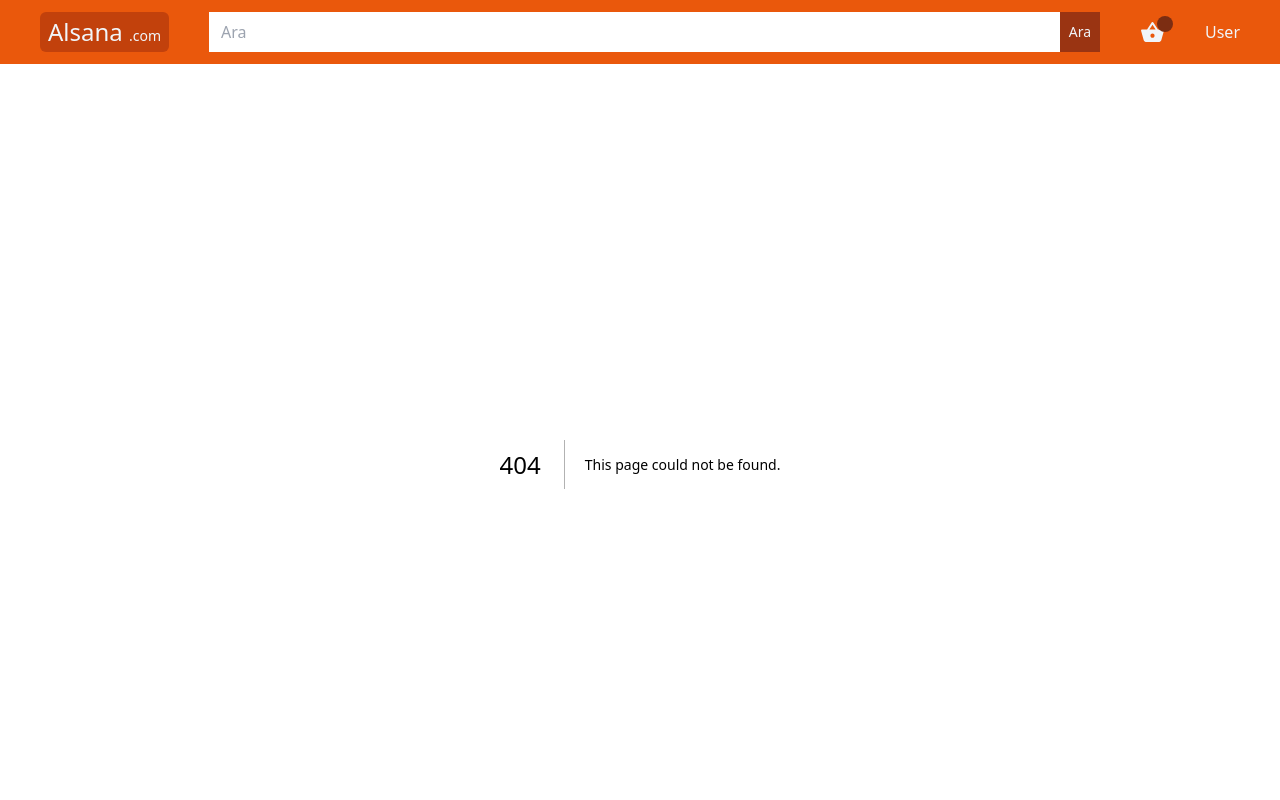
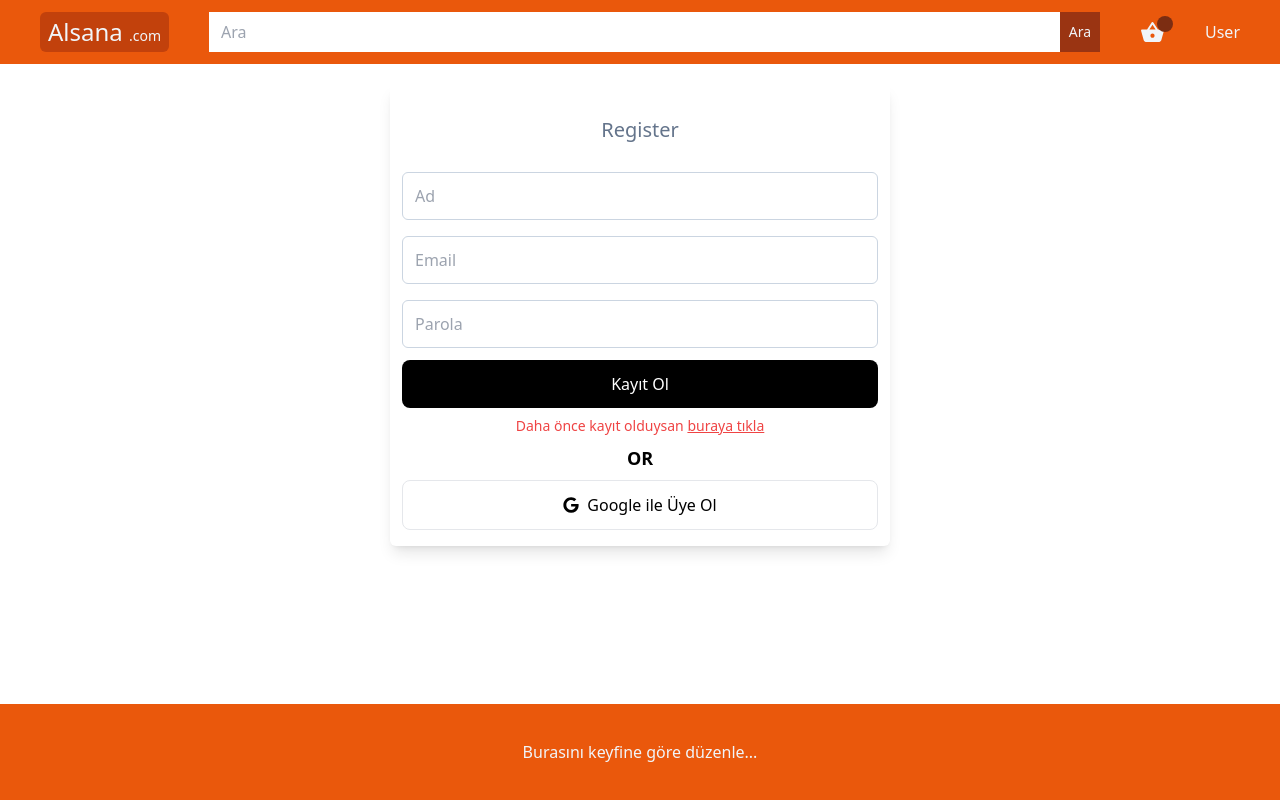
Before and after one commit to Yusfdemir/E-commerce-next, a Next.js app: page /register in a window 1280 px wide. Before the commit this address had no page. Shown: the top 800 px of the page. Built offline with nearby package versions, Linux system fonts and the light colour scheme.

Commit message:
ders 5 kodları

```diff
--- /dev/null
+++ b/app/components/auth/LoginClient.tsx
@@ -0,0 +1,37 @@
+"use client"
+import React from 'react'
+import AuthContainer from '../containers/AuthContainer'
+import Heading from '../general/Heading'
+import Input from '../general/Input'
+import Button from '../general/Button'
+import { FieldValues, SubmitHandler, useForm } from 'react-hook-form'
+import { FaGoogle } from 'react-icons/fa'
+import Link from 'next/link'
+
+const LoginClient = () => {
+    const {
+        register,
+        handleSubmit,
+        watch,
+        formState: { errors },
+      } = useForm<FieldValues>()
+      const onSubmit: SubmitHandler<FieldValues> = (data) => {
+        console.log(data)
+    }
+  return (
+    <AuthContainer>
+        <div className='w-full md:w-[500px] p-3 shadow-lg rounded-md'>
+            <Heading text='Login' center/>
+            <Input placeholder='Email' type='text' id='email' required register={register} errors={errors}/>
+            <Input placeholder='Parola' type='password' id='password' required register={register} errors={errors}/>
+            <Button text='Giriş Yap' onClick={handleSubmit(onSubmit)}/>
+            <div className='text-center text-sm my-2 text-red-500'>Daha önce kayıt olmadıysa <Link className='underline' href={"/register"}>buraya tıkla</Link></div>
+            <div className='text-center my-2 font-bold text-lg'>OR</div>
+            <Button text='Google ile Giriş Yap' outline icon={FaGoogle} onClick={()=>{}}/>
+
+        </div>
+    </AuthContainer>
+  )
+}
+
+export default LoginClient
--- /dev/null
+++ b/app/components/auth/RegisterClient.tsx
@@ -0,0 +1,38 @@
+"use client"
+import React from 'react'
+import AuthContainer from '../containers/AuthContainer'
+import Heading from '../general/Heading'
+import Input from '../general/Input'
+import Button from '../general/Button'
+import { FieldValues, SubmitHandler, useForm } from 'react-hook-form'
+import { FaGoogle } from 'react-icons/fa'
+import Link from 'next/link'
+
+const RegisterClient = () => {
+    const {
+        register,
+        handleSubmit,
+        watch,
+        formState: { errors },
+      } = useForm<FieldValues>()
+      const onSubmit: SubmitHandler<FieldValues> = (data) => {
+        console.log(data)
+    }
+  return (
+    <AuthContainer>
+        <div className='w-full md:w-[500px] p-3 shadow-lg rounded-md'>
+            <Heading text='Register' center/>
+            <Input placeholder='Ad' type='text' id='name' required register={register} errors={errors}/>
+            <Input placeholder='Email' type='text' id='email' required register={register} errors={errors}/>
+            <Input placeholder='Parola' type='password' id='password' required register={register} errors={errors}/>
+            <Button text='Kayıt Ol' onClick={handleSubmit(onSubmit)}/>
+            <div className='text-center text-sm my-2 text-red-500'>Daha önce kayıt olduysan <Link className='underline' href={"/login"}>buraya tıkla</Link></div>
+            <div className='text-center my-2 font-bold text-lg'>OR</div>
+            <Button text='Google ile Üye Ol' outline icon={FaGoogle} onClick={()=>{}}/>
+
+        </div>
+    </AuthContainer>
+  )
+}
+
+export default RegisterClient
--- /dev/null
+++ b/app/components/containers/AuthContainer.tsx
@@ -0,0 +1,9 @@
+import React from 'react'
+
+const AuthContainer = ({children}:{children:React.ReactNode}) => {
+  return (
+    <div className='min-h-fit mt-5 h-full w-full flex items-center justify-center'>{children}</div>
+  )
+}
+
+export default AuthContainer
--- a/app/components/general/Button.tsx
+++ b/app/components/general/Button.tsx
@@ -11,7 +11,7 @@ interface ButtonProps {
 const Button:React.FC<ButtonProps> = ({text,onClick,small,outline,disabled,icon:Icon}) => {
   return (
     <button onClick={onClick}
-        className={`rounded-lg p-3
+        className={`flex items-center justify-center gap-2 my-1 rounded-lg p-3
             ${outline ? " border text-black" : "bg-black text-white"}
             ${small ? "w-[250px]" : "w-full"}
         `}
--- a/app/components/general/Heading.tsx
+++ b/app/components/general/Heading.tsx
@@ -8,7 +8,7 @@ interface HeadingProps {
 
 const Heading:React.FC<HeadingProps> = ({center,text}) => {
   return (
-    <div className={`text-slate-500 my-3 md:my-10 px-3 md:px-10 md:text-xl  ${center ? "text-center" : "text-start"}`}>{text}</div>
+    <div className={`text-slate-500 my-3 md:my-5 px-3 md:px-10 md:text-xl  ${center ? "text-center" : "text-start"}`}>{text}</div>
   )
 }
 
--- /dev/null
+++ b/app/components/general/Input.tsx
@@ -0,0 +1,22 @@
+"use client"
+import React from 'react'
+import { FieldErrors, FieldValues, UseFormRegister } from 'react-hook-form'
+
+interface InputProps {
+    id:string
+    placeholder:string
+    disabled?:boolean
+    type:string
+    required?:boolean
+    register:UseFormRegister<FieldValues>
+    errors: FieldErrors
+}
+const Input:React.FC<InputProps> = ({id,placeholder,disabled,type,required,register,errors}) => {
+  return (
+    <input id={id} type={type} placeholder={placeholder} disabled={disabled} {...register(id,{required})}
+        className={`w-full h-12 p-3 rounded-md outline-none my-2 ${errors[id] ? "border border-red-500" : "border border-slate-300"}`}
+    />
+  )
+}
+
+export default Input
--- /dev/null
+++ b/app/login/page.tsx
@@ -0,0 +1,10 @@
+import React from 'react'
+import LoginClient from '../components/auth/LoginClient'
+
+const Login = () => {
+  return (
+    <div><LoginClient/></div>
+  )
+}
+
+export default Login
--- /dev/null
+++ b/app/register/page.tsx
@@ -0,0 +1,12 @@
+import React from 'react'
+import RegisterClient from '../components/auth/RegisterClient'
+
+const Register = () => {
+  return (
+    <div>
+        <RegisterClient/>
+    </div>
+  )
+}
+
+export default Register
--- a/package.json
+++ b/package.json
@@ -15,6 +15,7 @@
     "next": "15.1.6",
     "react": "^19.0.0",
     "react-dom": "^19.0.0",
+    "react-hook-form": "^7.54.2",
     "react-hot-toast": "^2.5.1",
     "react-icons": "^5.4.0"
   },
```
Also changed, not shown: 1 other file (tests, documents, lock files or other folders).
